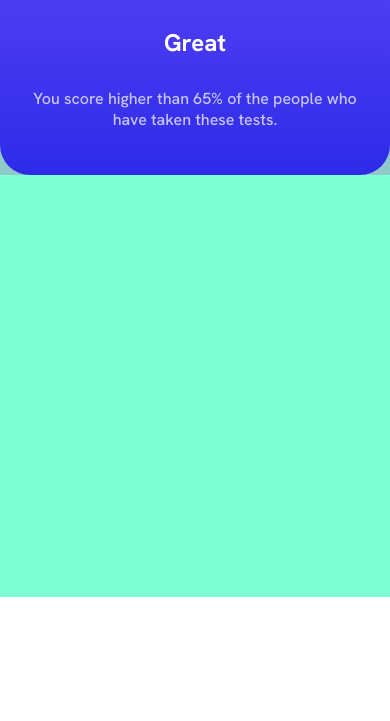
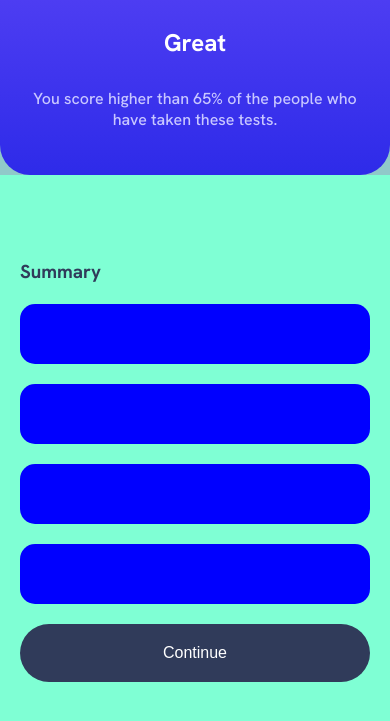
Before and after one commit to OlenaMitropolska/Challenge, a plain HTML site: page index.html in a window 390 px wide. Shown: the part 247-968 px from the top of the page. Before the commit the page ends 844 px from the top, so only its background shows below. Drawn offline with Linux system fonts and the light colour scheme.

Commit message:
structure bottom phone  done

```diff
--- a/index.html
+++ b/index.html
@@ -21,7 +21,16 @@
 </div>
 </div>
 
-<div class="summary"></div>
+<div class="summary">
+<h3>Summary</h3>
+<div class="box"></div>
+<div class="box"></div>
+<div class="box"></div>
+<div class="box"></div>
+<button>Continue</button>
+
+
+</div>
 
 
     </div>
--- a/style.css
+++ b/style.css
@@ -26,7 +26,8 @@ body {
 /* background-color: var(--neutral-white); */
 height: 100%;
 background-color: rgb(144, 201, 201);
-/* font-size: 18px; */
+min-height: fit-content;
+max-height: fit-content;
 }
 .inside {
     background-image: linear-gradient(hsl(252, 100%, 67%) , hsl(241, 81%, 54%));
@@ -71,12 +72,36 @@ background-color: rgb(144, 201, 201);
 
 
 .summary {
-    height: 50%;
-    /* max-height: fit-content; */
+    height: 70%;
     background-color: aquamarine;
+    display: flex;
+    flex-direction: column;
+    justify-content: center;
+   /* align-items: center; */
+    gap: 20px;
+    padding: 20px;
 }
 
+.box {
+    height: 60px;
+    width: 100%;
+    background-color: blue;
+    border-radius: 15px;
+}
 
+.summary button {
+    width: 100%;
+    border-radius: 30px;
+    font-size: 1em;
+    padding: 20px 50px;
+    border: var(--dark-grey-blue);
+    color: var(--neutral-white);
+    background-color: var(--dark-grey-blue);
+}
+
+.summary h3 {
+    color: var(--dark-grey-blue);
+}
 
 
 @media only screen and (min-width: 992px) {
```
